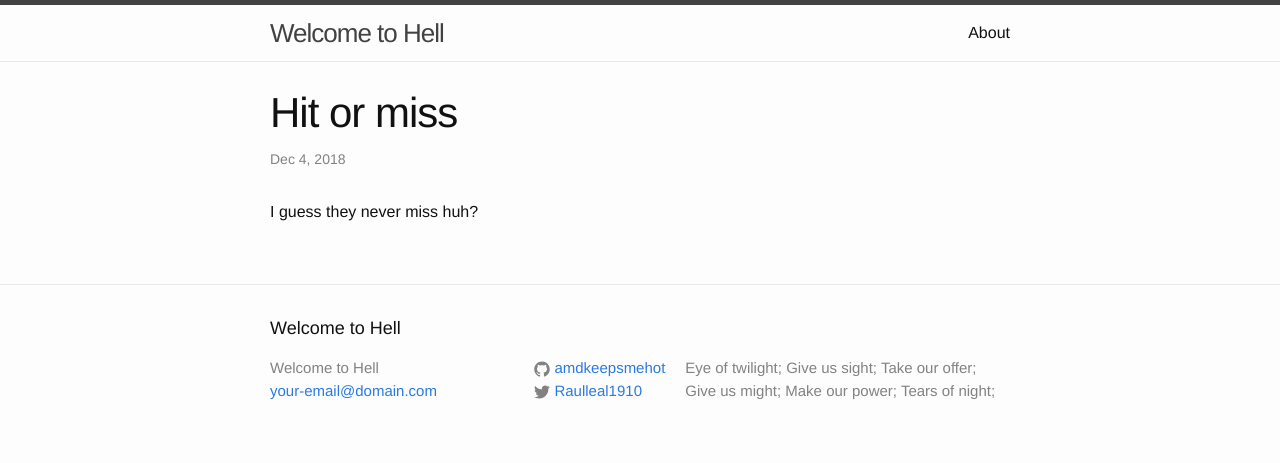
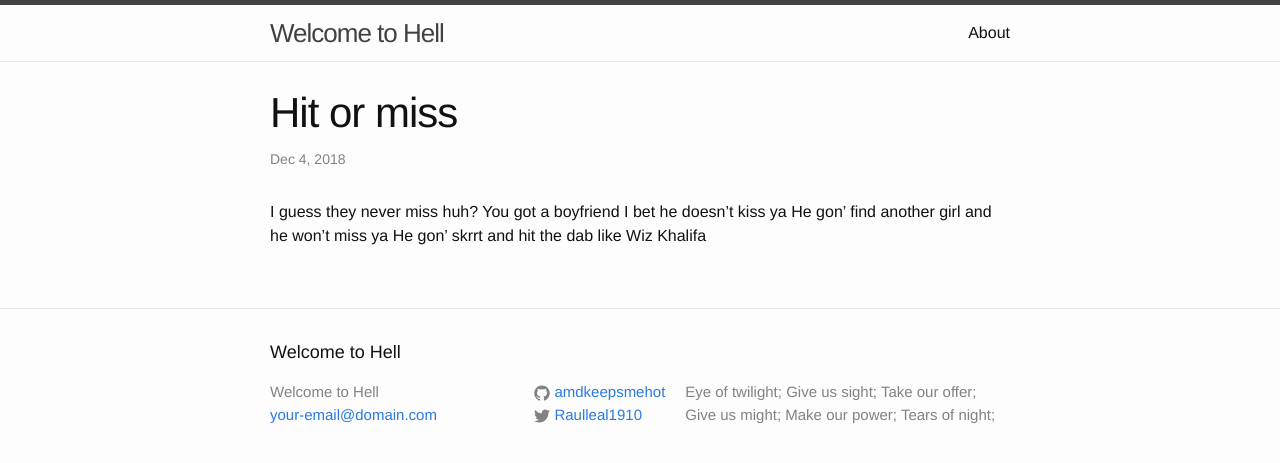
Before and after one commit to amdkeepsmehot/amdkeepsmehot.github.io, a Jekyll site: the page built from _posts/2018-04-12-hit-or-miss.markdown, in a window 1280 px wide. Shown: the top 463 px of the page. Built offline with Jekyll 4.4.1, drawn with Linux system fonts in a browser that asks for light colours.

Commit message:
Update 2018-04-12-hit-or-miss.markdown

```diff
--- a/_posts/2018-04-12-hit-or-miss.markdown
+++ b/_posts/2018-04-12-hit-or-miss.markdown
@@ -5,3 +5,6 @@ date:   2018-12-04 01:03:55 +0000
 categories: shitpost
 ---
 I guess they never miss huh?
+You got a boyfriend I bet he doesn't kiss ya
+He gon' find another girl and he won't miss ya
+He gon' skrrt and hit the dab like Wiz Khalifa
```
